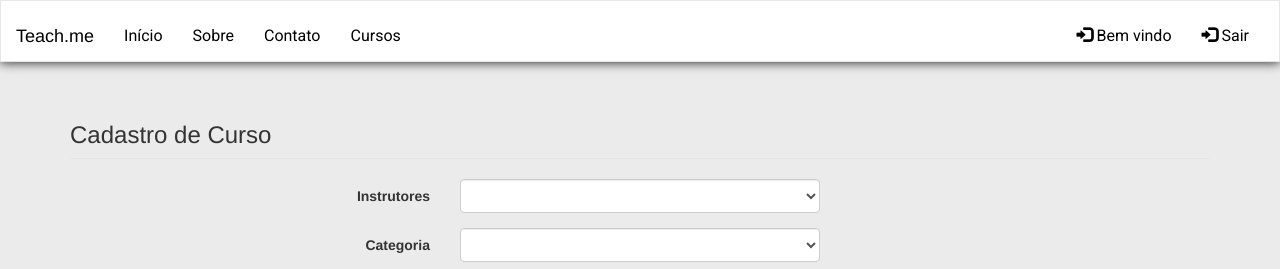
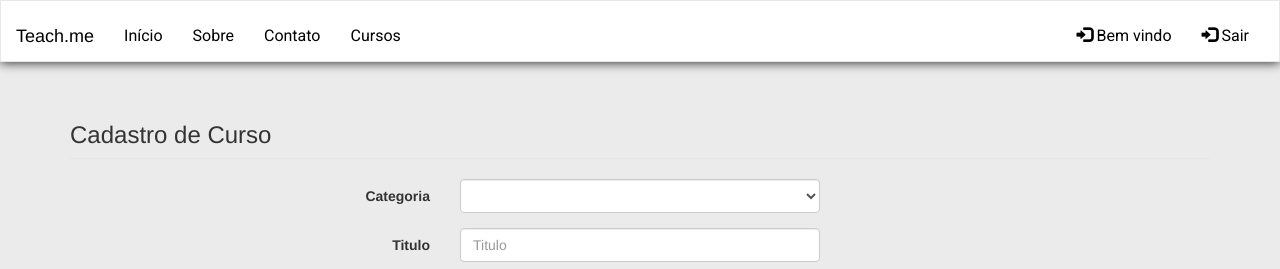
Before and after one commit to roavellarm/Teach.me, an Angular app: page /course/new in a window 1280 px wide. Shown: the top 269 px of the page. Built offline with nearby package versions, Linux system fonts and the light colour scheme; a web font is replaced by a local one.

Commit message:
update in courses

```diff
--- a/src/app/course/form-course/form-course.component.html
+++ b/src/app/course/form-course/form-course.component.html
@@ -3,7 +3,8 @@
         <legend>
             <h3>Cadastro de Curso</h3>
         </legend>
-        <div class="form-group">
+
+        <!-- <div class="form-group">
             <label for="select" id="instructors" class="col-lg-4 control-label">Instrutores</label>
             <div class="col-lg-4">
                 <select class="form-control" id="instructors" name="instructors" [(ngModel)]="course.instructor">
@@ -12,7 +13,8 @@
                     </option>
                 </select>
             </div>
-        </div>
+        </div> -->
+
         <div class="form-group">
             <label for="select" id="categories" class="col-lg-4 control-label">Categoria</label>
             <div class="col-lg-4">
--- a/src/app/course/form-course/form-course.component.ts
+++ b/src/app/course/form-course/form-course.component.ts
@@ -20,6 +20,8 @@ export class FormCourseComponent implements OnInit {
   instructors: User[] = [];
   categories: Category[]=[];
 
+  currentUser: string;
+
   constructor(
     private service: CourseService,
     private userService: UserService,
@@ -36,6 +38,8 @@ export class FormCourseComponent implements OnInit {
     this.students = this.userService.getStudents();
     this.instructors = this.userService.getInstructors();
 
+    this.currentUser = localStorage.getItem('currentUser');
+
     if (isNaN(this.id)){
       this.course = new Course();
     }
@@ -48,8 +52,7 @@ export class FormCourseComponent implements OnInit {
   save()
   {
     if (isNaN(this.id)) {
-      // this.course.instructor = localStorage.getItem('currentUser');
-      // this.course.instructor = this.user;
+      this.course.instructor = this.userService.getByEmail(this.currentUser);
       this.service.post(this.course);
       this.course = new Course();
     }
```
